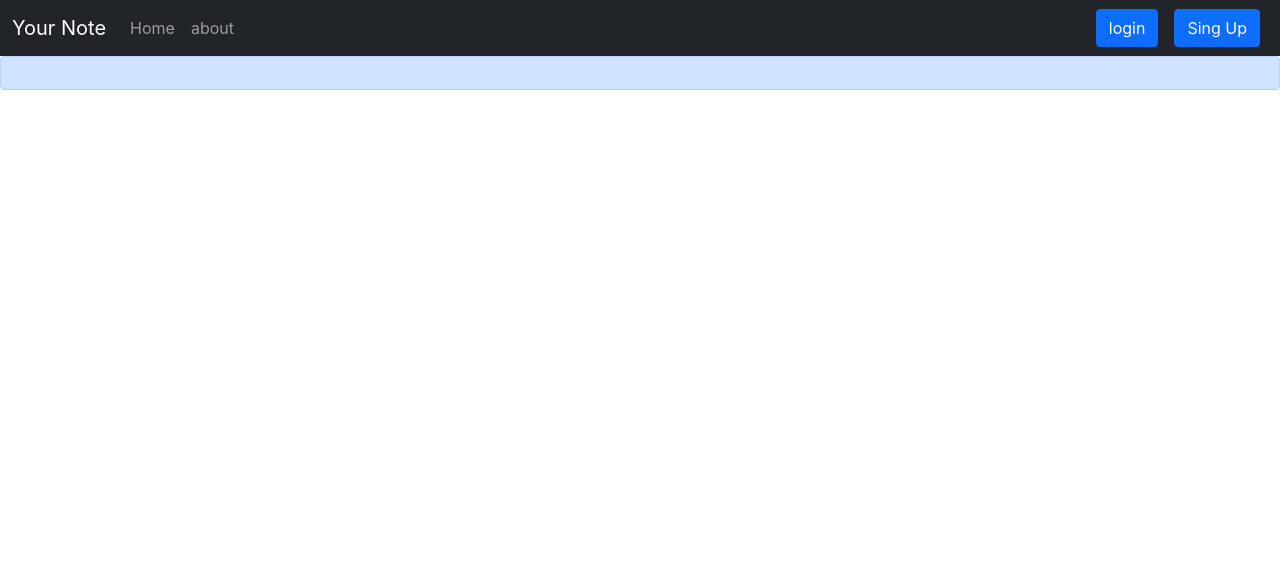
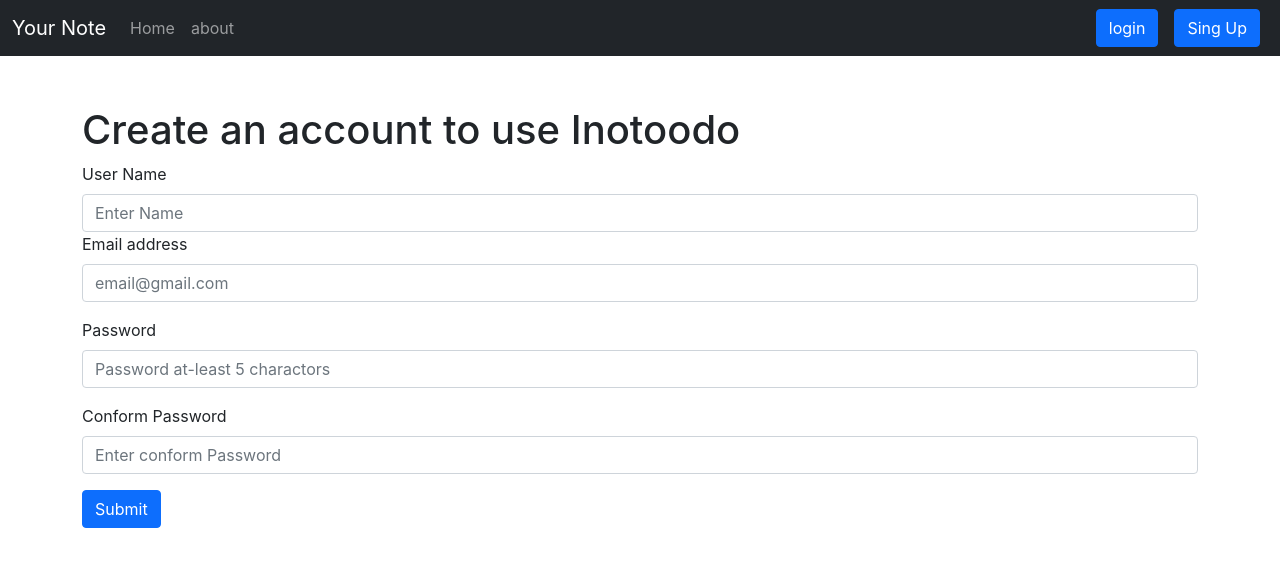
Before and after one commit to darshansatapara/inotoodo, a React (Create React App) app: page /signup in a window 1280 px wide. Shown: the top 566 px of the page. Built offline with nearby package versions, Linux system fonts and the light colour scheme.

Commit message:
login and singup is complate

```diff
--- a/package.json
+++ b/package.json
@@ -10,7 +10,7 @@
     "nodemon": "^2.0.22",
     "react": "^18.2.0",
     "react-dom": "^18.2.0",
-    "react-router-dom": "^6.12.1",
+    "react-router-dom": "^6.13.0",
     "react-scripts": "5.0.1",
     "web-vitals": "^2.1.4"
   },
@@ -19,7 +19,7 @@
     "build": "react-scripts build",
     "test": "react-scripts test",
     "eject": "react-scripts eject",
-    "both":"concurrently \"npm run start\" \"nodemon backend/index.js\""
+    "both": "concurrently \"npm run start\" \"nodemon backend/index.js\""
   },
   "eslintConfig": {
     "extends": [
--- a/src/App.js
+++ b/src/App.js
@@ -1,4 +1,4 @@
-import React from 'react';
+import React, { useState } from 'react';
 import './App.css';
 import { BrowserRouter, Routes, Route } from 'react-router-dom';
 import Navbar from './component/Navbar';
@@ -6,21 +6,44 @@ import About from './component/About';
 import Home from './component/Home';
 import NoteState from './contaxt/notes/NoteState';
 import Alert from './component/alert';
-
+import Login from './component/Login';
+import Singup from './component/Singup';
 
 
 
 function App() {
+
+
+  const [alert, setAlert] = useState(null);
+
+  const showAlert = (message, type) => {
+    setAlert({
+      msg: message,
+      type: type,
+    });
+    setTimeout(() => {
+      setAlert(null);
+    }, 1500);
+  };
   return (
     <NoteState>
       <BrowserRouter>
         <Navbar />
-        <Alert/>
+        <Alert alert={alert} />
         <div className="container">
           <Routes>
+            <Route
+              path="/login"
+              element={<Login showAlert={showAlert} />}
+            />
+            <Route
+              path="/signup"
+              element={<Singup showAlert={showAlert} />}
+            />
             <Route path="/" element={<Home />} />
             <Route path="/about" element={<About />} />
           </Routes>
+
         </div>
       </BrowserRouter>
     </NoteState>
--- a/src/component/Alert.js
+++ b/src/component/Alert.js
@@ -1,16 +1,25 @@
 import React from 'react'
 
-const Alert=(props)=> {
-  return (
-
-            <div>
-                <div className="alert alert-primary" role="alert">
-                     {props.massage}
-                </div>
-            </div>
-        )
-
-
-}
+const Alert = (props) => {
+    const capitalize = (word) => {
+      if (word === "danger") {
+        word = "error";
+      }
+      const lower = word.toLowerCase();
+      return lower.charAt(0).toUpperCase() + lower.slice(1);
+    };
+    return (
+      <div style={{ height: "50px" }}>
+        {props.alert && (
+          <div
+            className={`alert alert-${props.alert.type} alert-dismissible fade show`}
+            role="alert"
+          >
+            <strong>{capitalize(props.alert.type)}</strong>: {props.alert.msg}
+          </div>
+        )}
+      </div>
+    );
+  };
 
 export default Alert;
--- /dev/null
+++ b/src/component/Login.js
@@ -0,0 +1,59 @@
+import React, { useState } from 'react'
+import { useNavigate } from 'react-router-dom';
+
+const Login = (props) => {
+    let navigate = useNavigate();
+    const [credentials, setcredentials] = useState({ email: "", password: "" });
+
+
+    const handleSubmit = async (e) => {
+        e.preventDefault();
+        const response = await fetch("http://localhost:5000/api/auth/login", {
+            method: "POST",
+            headers: {
+                "Content-Type": "application/json",
+            },
+            body: JSON.stringify({
+                email: credentials.email,
+                password: credentials.password,
+            }),
+        });
+        const json = await response.json();
+        console.log(json);
+
+
+        if (json.success) {
+            // Save the auth token and redirect
+            localStorage.setItem("token", json.authToken);
+            props.showAlert("Logged in successfully", "success");
+            navigate("/");
+          } else {
+            props.showAlert("Invalid credentials", "danger");
+
+          }
+  };
+
+    const onchange = (e) => {
+        setcredentials({ ...credentials, [e.target.name]: e.target.value });
+
+    }
+    return (
+        <div>
+            <form onSubmit={handleSubmit}>
+                <div className="mb-3" >
+                    <label htmlFor="email" className="form-label">Email address</label>
+                    <input type="email" className="form-control" value={credentials.email} onChange={onchange} id="email" name='email' aria-describedby="emailHelp" placeholder='email@gmail.com' />
+
+                </div>
+                <div className="mb-3">
+                    <label htmlFor="password" className="form-label">Password</label>
+                    <input type="password" placeholder='Password at-least 5 charactors ' name='password' className="form-control" onChange={onchange} id="password" value={credentials.password} />
+                </div>
+
+                <button type="submit" className="btn btn-primary">Submit</button>
+            </form>
+        </div>
+    )
+}
+
+export default Login
--- a/src/component/Navbar.js
+++ b/src/component/Navbar.js
@@ -25,8 +25,8 @@ const Navbar = () => {
               </li>
             </ul>
             <form className="d-flex">
-              <Link to="/login" class="btn btn-primary mx-2 " role="button" aria-disabled="true">login</Link>
-              <Link to="signup" class="btn btn-primary mx-2 " role="button" aria-disabled="true">Sing Up</Link>
+              <Link to="/login" className="btn btn-primary mx-2 " role="button" aria-disabled="true">login</Link>
+              <Link to="signup" className="btn btn-primary mx-2 " role="button" aria-disabled="true">Sing Up</Link>
             </form>
           </div>
         </div>
--- /dev/null
+++ b/src/component/Singup.js
@@ -0,0 +1,69 @@
+import React, { useState } from 'react'
+import { useNavigate } from 'react-router-dom';
+
+const Singup = (props) => {
+  let navigate = useNavigate();
+  const [credentials, setcredentials] = useState({ email: "", password: "", name: "" });
+
+
+  const handleSubmit = async (e) => {
+    e.preventDefault();
+    const response = await fetch("http://localhost:5000/api/auth/create", {
+      method: "POST",
+      headers: {
+        "Content-Type": "application/json",
+      },
+      body: JSON.stringify({
+        name: credentials.name,
+        email: credentials.email,
+        password: credentials.password,
+      }),
+    });
+    const json = await response.json();
+    console.log(json);
+
+
+    if (json.success) {
+      // Save the auth token and redirect
+      localStorage.setItem("token", json.authToken);
+      props.showAlert("Account Created successfully", "success");
+      navigate("/");
+      alert("Account created")
+    } else {
+
+      props.showAlert("Invalid Details", "danger");
+    }
+  };
+
+  const onchange = (e) => {
+    setcredentials({ ...credentials, [e.target.name]: e.target.value });
+
+  }
+  return (
+    <div>
+       <h1>Create an account to use Inotoodo</h1>
+      <form onSubmit={handleSubmit}>
+
+        <div className="mb-3" >
+          <label htmlFor="name" className="form-label">User Name</label>
+          <input required type="text" className="form-control" value={credentials.name} onChange={onchange} id="name" name='name' placeholder='Enter Name' />
+          <label htmlFor="email" className="form-label">Email address</label>
+          <input required type="email" className="form-control" value={credentials.email} onChange={onchange} id="email" name='email' aria-describedby="emailHelp" placeholder='email@gmail.com' />
+
+        </div>
+        <div className="mb-3">
+          <label htmlFor="password" className="form-label">Password</label>
+          <input required type="password" placeholder='Password at-least 5 charactors ' name='password' className="form-control" onChange={onchange} id="password" value={credentials.password} />
+        </div>
+        <div className="mb-3">
+          <label htmlFor="password" className="form-label">Conform Password</label>
+          <input required type="password" placeholder='Enter conform Password' name='conformpassword' className="form-control" onChange={onchange} id="conformpassword" />
+        </div>
+
+        <button type="submit" className="btn btn-primary">Submit</button>
+      </form>
+    </div>
+  )
+}
+
+export default Singup;
```
Also changed, not shown: 2 other files (tests, documents, lock files or other folders).
